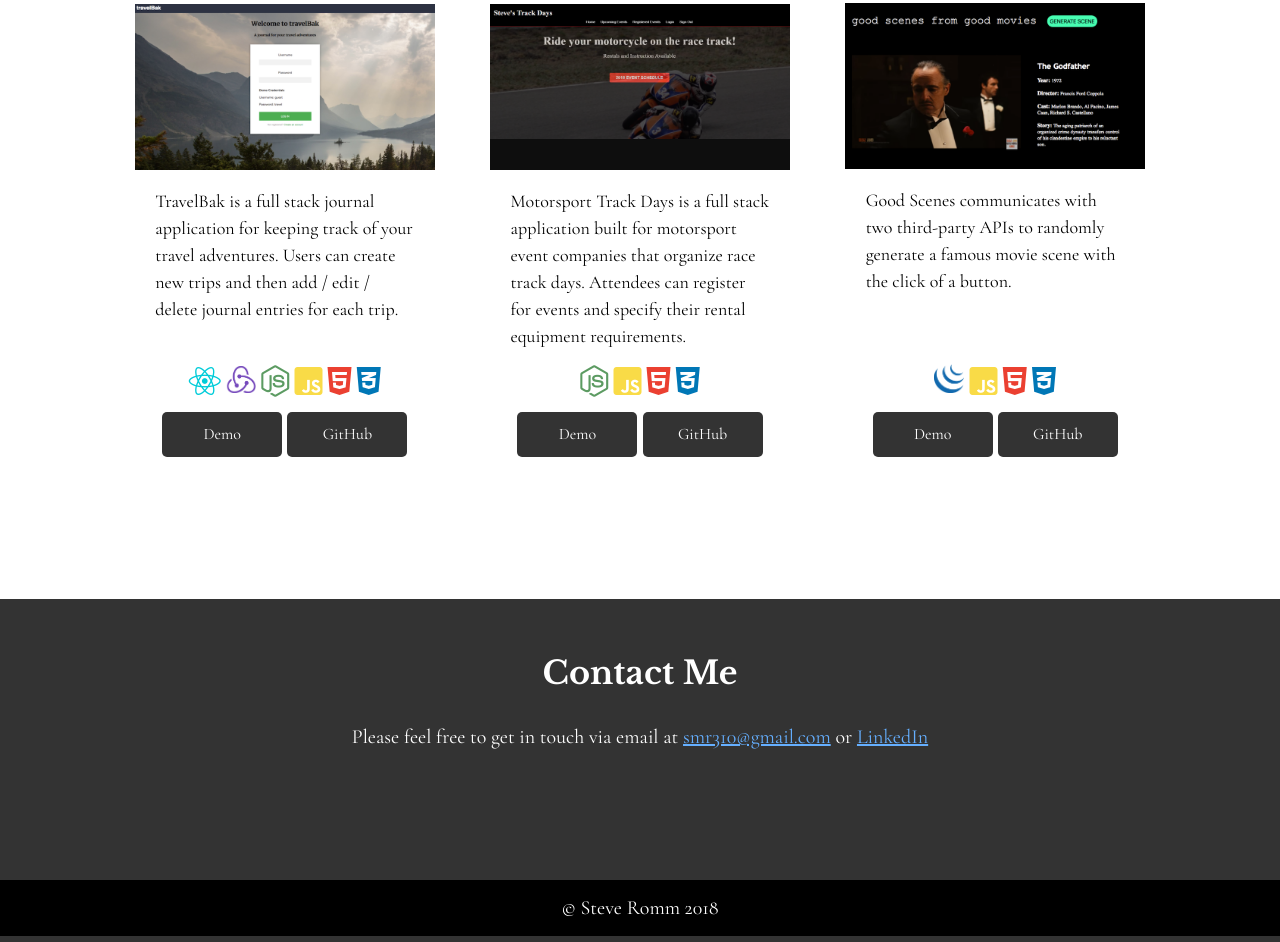
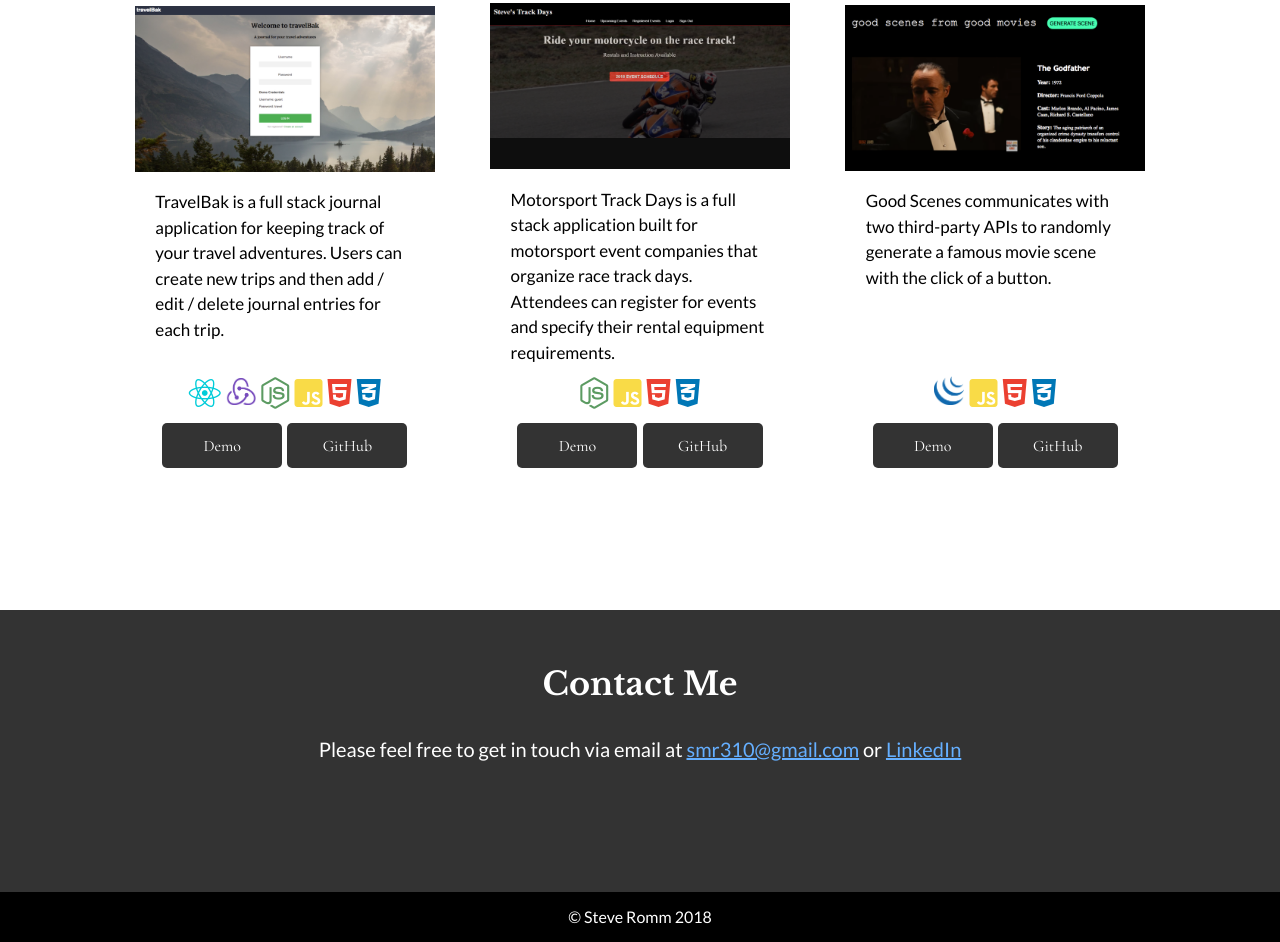
Before and after one commit to smr310/portfolio, a plain HTML site: page index.html in a window 1280 px wide. Shown: the part 1416-2358 px from the top of the page. Drawn offline with nearby package versions, Linux system fonts and the light colour scheme.

Commit message:
update fonts

```diff
--- a/index.html
+++ b/index.html
@@ -8,6 +8,7 @@
     <link rel="stylesheet" href="https://use.fontawesome.com/releases/v5.3.1/css/all.css" integrity="sha384-mzrmE5qonljUremFsqc01SB46JvROS7bZs3IO2EmfFsd15uHvIt+Y8vEf7N7fWAU" crossorigin="anonymous">
     <link rel="stylesheet" type="text/css" href="main.css">
     <link href="https://fonts.googleapis.com/css?family=Cormorant+Garamond|Libre+Baskerville:400,700" rel="stylesheet">
+    <link href="https://fonts.googleapis.com/css?family=Lato" rel="stylesheet">
     <script src="https://ajax.googleapis.com/ajax/libs/jquery/3.3.1/jquery.min.js"></script>
 </head>
 <body>
--- a/main.css
+++ b/main.css
@@ -131,9 +131,9 @@ section {
 }
 
 #full-stack-text {
-  font-family: 'Cormorant Garamond', serif;
+  font-family: 'Lato', sans-serif;
   color: #E8F1F2;
-  font-size: 20px;
+  font-size: 19px;
 }
 
 .brackets {
@@ -187,6 +187,7 @@ section {
 
 .tech-icons {
   margin-bottom: 3%;
+  margin-top: 10px;
 }
 
 .demo-button, .github-button{
@@ -209,8 +210,8 @@ section {
 }
 
 .project-details {
-    font-family: 'Cormorant Garamond', serif;
-    font-size: 18px;
+    font-family: 'Lato', sans-serif;
+    font-size: 17px;
     text-align: left;
     margin: 5% 13%;
     display: inline-block;
@@ -237,10 +238,10 @@ section {
 }
 
 .about-me-text {
-  font-size: 18px;
+  font-size: 17px;
   text-align: left;
   padding: 0px 25px;
-  font-family: 'Cormorant Garamond', serif;
+  font-family: 'Lato', sans-serif;
 
 }
 
@@ -250,13 +251,13 @@ section {
 }
 
 .contact-me-text {
-  font-size: 18px;
-  font-family: 'Cormorant Garamond', serif;
+  font-size: 17px;
+  font-family: 'Lato', sans-serif;
 }
 
 footer {
-  font-family: 'Cormorant Garamond', serif;
-  font-size: 16px;
+  font-family: 'Lato', sans-serif;
+  font-size: 12px;
   padding: 1% 0;
   background-color: black;
   color: white;
@@ -291,7 +292,7 @@ footer {
   }
 
   footer {
-    font-size: 16px;
+    font-size: 14px;
   }
 
 
@@ -337,7 +338,7 @@ footer {
   }
 
   footer {
-    font-size: 20px;
+    font-size: 16px;
   }
 
 }
```
